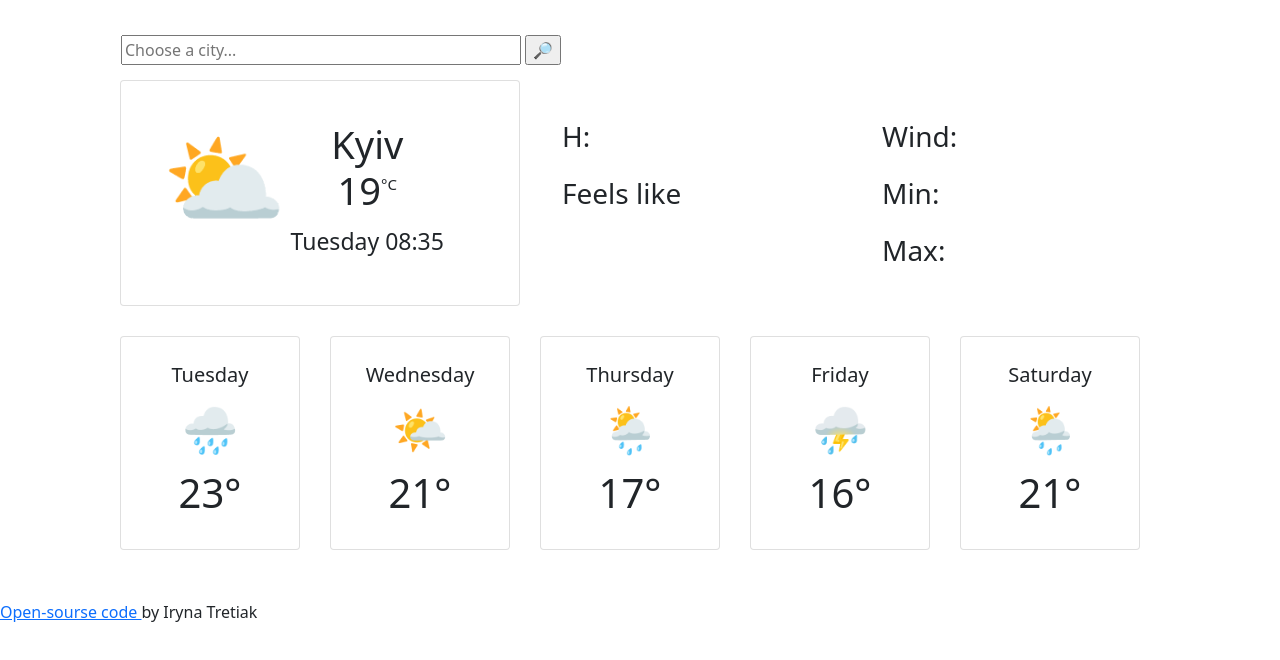
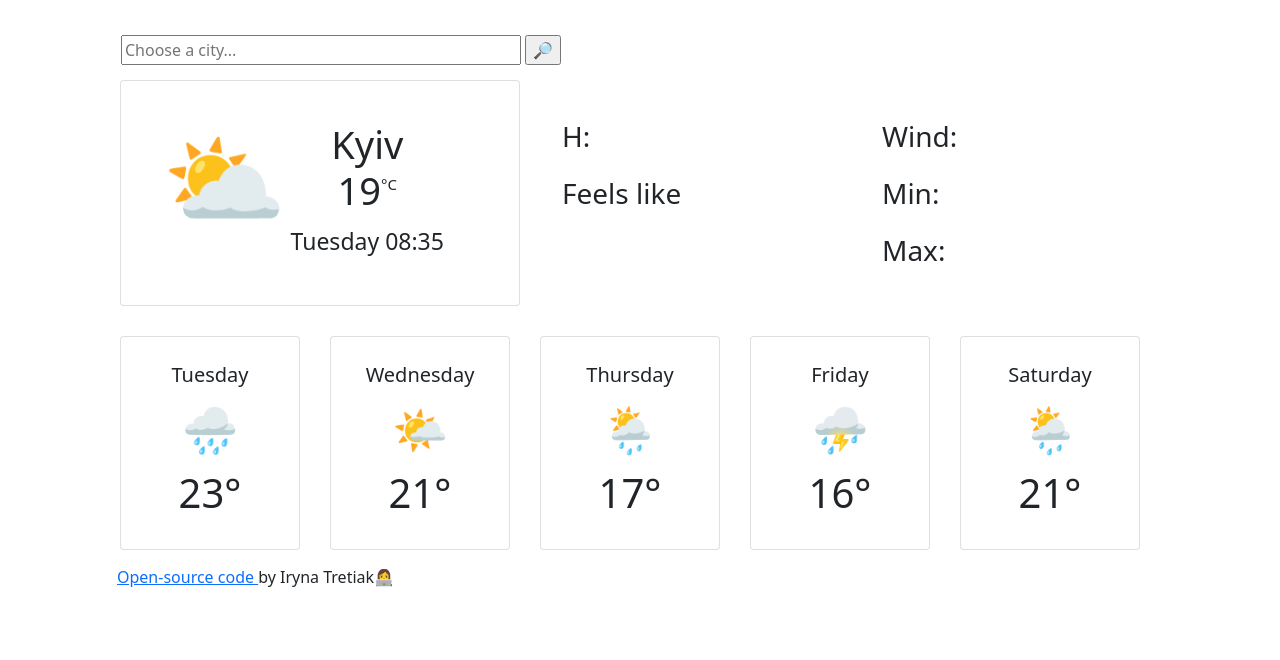
Before and after one commit to tretiaki/first-challenge-weatherApp, a plain HTML site: page index.html in a window 1280 px wide. Drawn offline with nearby package versions, Linux system fonts and the light colour scheme; no server answers.

Commit message:
added link to my GitHub repository

```diff
--- a/index.html
+++ b/index.html
@@ -110,9 +110,14 @@
             </div>
           </div>
         </div>
+        <p>
+          <a href="https://github.com/tretiaki/first-challenge-weatherApp"
+            >Open-source code </a
+          >by Iryna Tretiak👩‍💻
+        </p>
       </div>
     </div>
-    <p><a href="">Open-sourse code </a>by Iryna Tretiak</p>
+
     <script src="src/script.js"></script>
   </body>
 </html>
```
